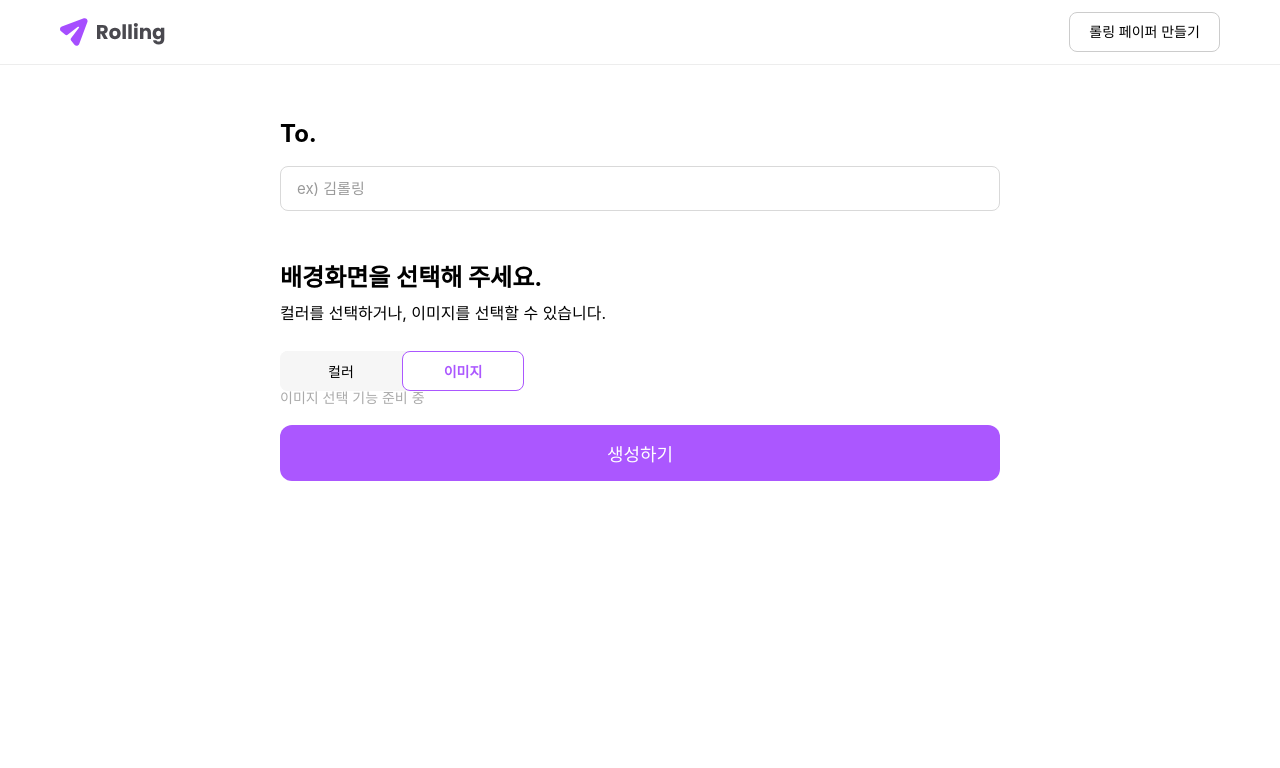
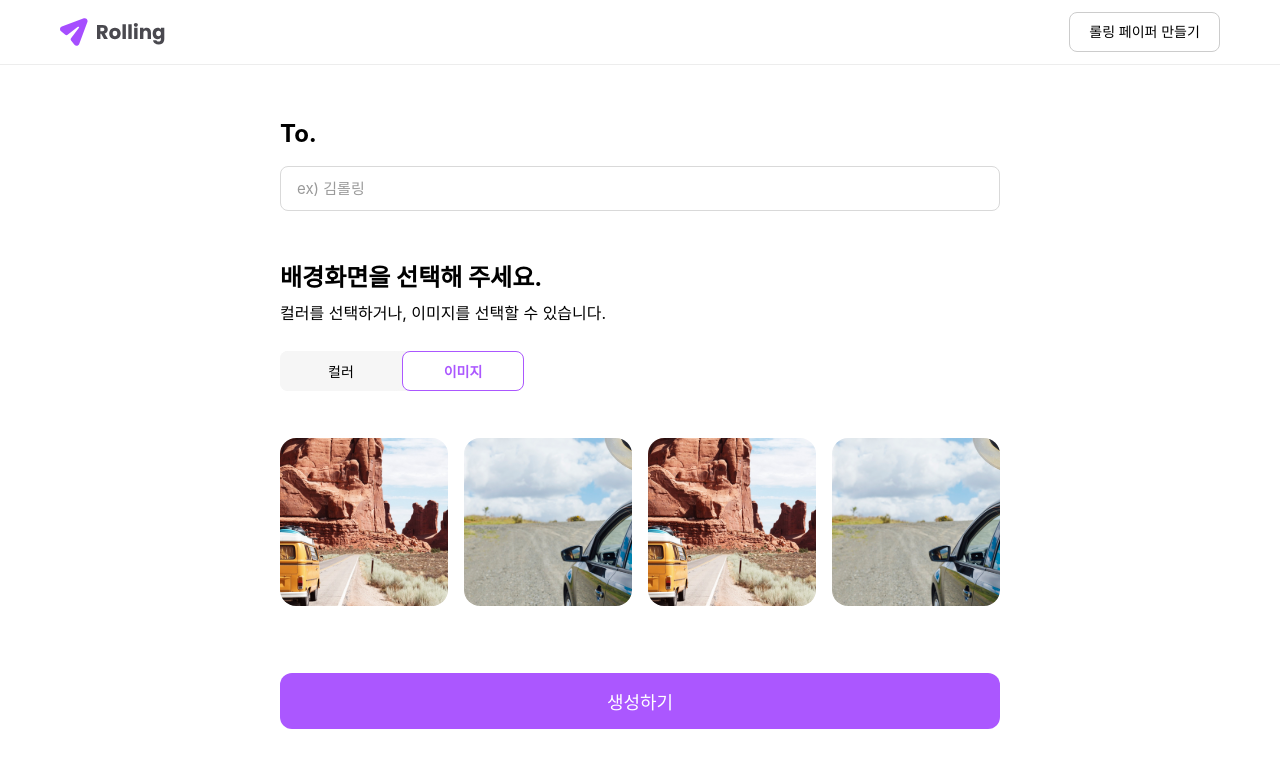
Before and after one commit to xha2023/Rolling, a React (Vite) app: page /post in a window 1280 px wide. Both pictures are taken after a click on the button "이미지". Shown: the top 768 px of the page. Built offline with nearby package versions, Linux system fonts and the light colour scheme; a web font is replaced by a local one.

Commit message:
Feat: MakePersonalPage 내 이미지 토글 버튼 누르면 image 배경 설정할 수 있도록 기능 추가

```diff
--- a/src/components/color-chip/BackgroundSelector.jsx
+++ b/src/components/color-chip/BackgroundSelector.jsx
@@ -1,10 +1,29 @@
-import React, { useState } from 'react';
+import React, { useEffect, useState } from 'react';
 import Button from '../button/Button';
 import { ToggleGroup } from '../button/ToggleGroup.styled';
 import ColorChipList from './ColorChipList';
+import ImageChipList from './ImageChipList';
+import chipBg1 from '../../assets/svg/svg_chip_bg1.svg';
+import chipBg2 from '../../assets/svg/svg_chip_bg2.svg';
 
 export default function BackgroundSelector({ selectedColor, onChangeColor }) {
   const [tab, setTab] = useState('color');
+  const [imageChipData, setImageChipData] = useState([]);
+
+  useEffect(() => {
+    const localData = [
+      { id: 'imageChip1', backgroundType: 'image', imageSrc: chipBg1 },
+      { id: 'imageChip2', backgroundType: 'image', imageSrc: chipBg2 },
+      { id: 'imageChip3', backgroundType: 'image', imageSrc: chipBg1 },
+      { id: 'imageChip4', backgroundType: 'image', imageSrc: chipBg2 },
+    ];
+    setImageChipData(localData);
+
+    // 추후 API 연동 예시
+    // fetch('/api/backgrounds?type=image')
+    //   .then((res) => res.json())
+    //   .then((data) => setImageChipData(data));
+  }, []);
 
   return (
     <div>
@@ -30,17 +49,15 @@ export default function BackgroundSelector({ selectedColor, onChangeColor }) {
       </ToggleGroup>
 
       {tab === 'color' && (
-        <ColorChipList
-          type="color"
+        <ColorChipList selectedId={selectedColor} onSelect={onChangeColor} />
+      )}
+      {tab === 'image' && (
+        <ImageChipList
+          chipData={imageChipData}
           selectedId={selectedColor}
           onSelect={onChangeColor}
         />
       )}
-      {tab === 'image' && (
-        <p style={{ color: '#aaa', fontSize: '14px' }}>
-          이미지 선택 기능 준비 중
-        </p>
-      )}
     </div>
   );
 }
--- a/src/components/color-chip/ColorChipList.jsx
+++ b/src/components/color-chip/ColorChipList.jsx
@@ -1,8 +1,6 @@
 import { useTheme } from 'styled-components';
 import ColorChip from './ColorChip.jsx';
 import styled from 'styled-components';
-import chipBg1 from '../../assets/svg/svg_chip_bg1.svg';
-import chipBg2 from '../../assets/svg/svg_chip_bg2.svg';
 
 const ListWrapper = styled.div`
   display: flex;
@@ -12,11 +10,7 @@ const ListWrapper = styled.div`
   margin: 47px auto;
 `;
 
-export default function ColorChipList({
-  type = 'color',
-  selectedId,
-  onSelect,
-}) {
+export default function ColorChipList({ selectedId, onSelect }) {
   const theme = useTheme();
   const defaultColor = theme.colors.secondary[200];
 
@@ -39,29 +33,13 @@ export default function ColorChipList({
     },
   ];
 
-  const imageChips = [
-    {
-      id: 'imageChip1',
-      backgroundType: 'image',
-      imageSrc: chipBg1,
-    },
-    {
-      id: 'imageChip2',
-      backgroundType: 'image',
-      imageSrc: chipBg2,
-    },
-  ];
-
-  const chipsToShow = type === 'color' ? colorChips : imageChips;
-
   return (
     <ListWrapper>
-      {chipsToShow.map((chip) => (
+      {colorChips.map((chip) => (
         <ColorChip
           key={chip.id}
           backgroundType={chip.backgroundType}
           color={chip.color ?? defaultColor}
-          imageSrc={chip.imageSrc}
           isSelected={selectedId === chip.id}
           onClick={() => onSelect(chip.id)}
         />
--- /dev/null
+++ b/src/components/color-chip/ImageChipList.jsx
@@ -0,0 +1,26 @@
+import styled from 'styled-components';
+import ColorChip from './ColorChip';
+
+const ListWrapper = styled.div`
+  display: flex;
+  justify-content: center;
+  gap: 16px;
+  max-width: 720px;
+  margin: 47px auto;
+`;
+
+export default function ImageChipList({ chipData = [], selectedId, onSelect }) {
+  return (
+    <ListWrapper>
+      {chipData.map((chip) => (
+        <ColorChip
+          key={chip.id}
+          backgroundType="image"
+          imageSrc={chip.imageSrc}
+          isSelected={selectedId === chip.id}
+          onClick={() => onSelect(chip.id)}
+        />
+      ))}
+    </ListWrapper>
+  );
+}
```
